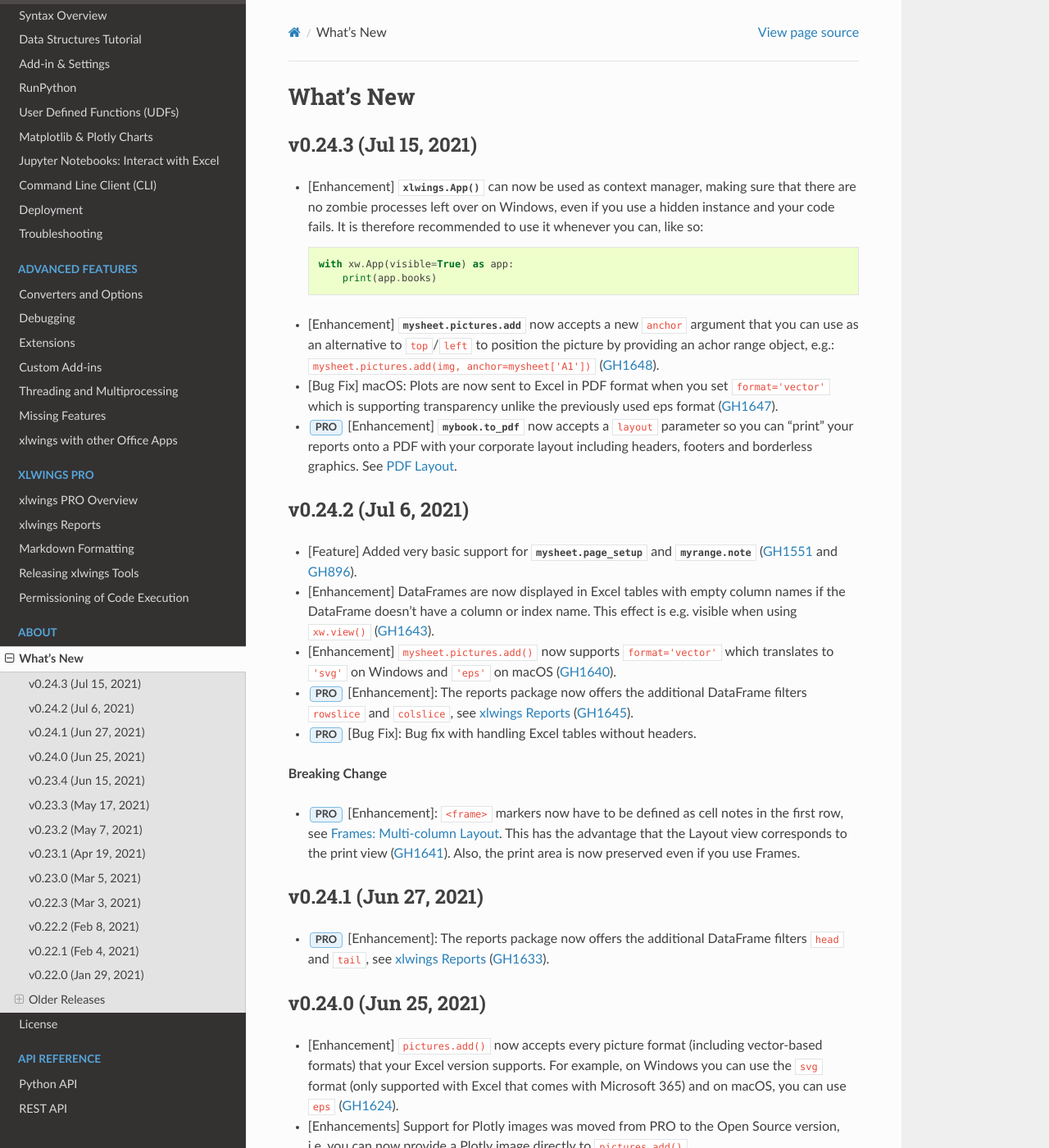
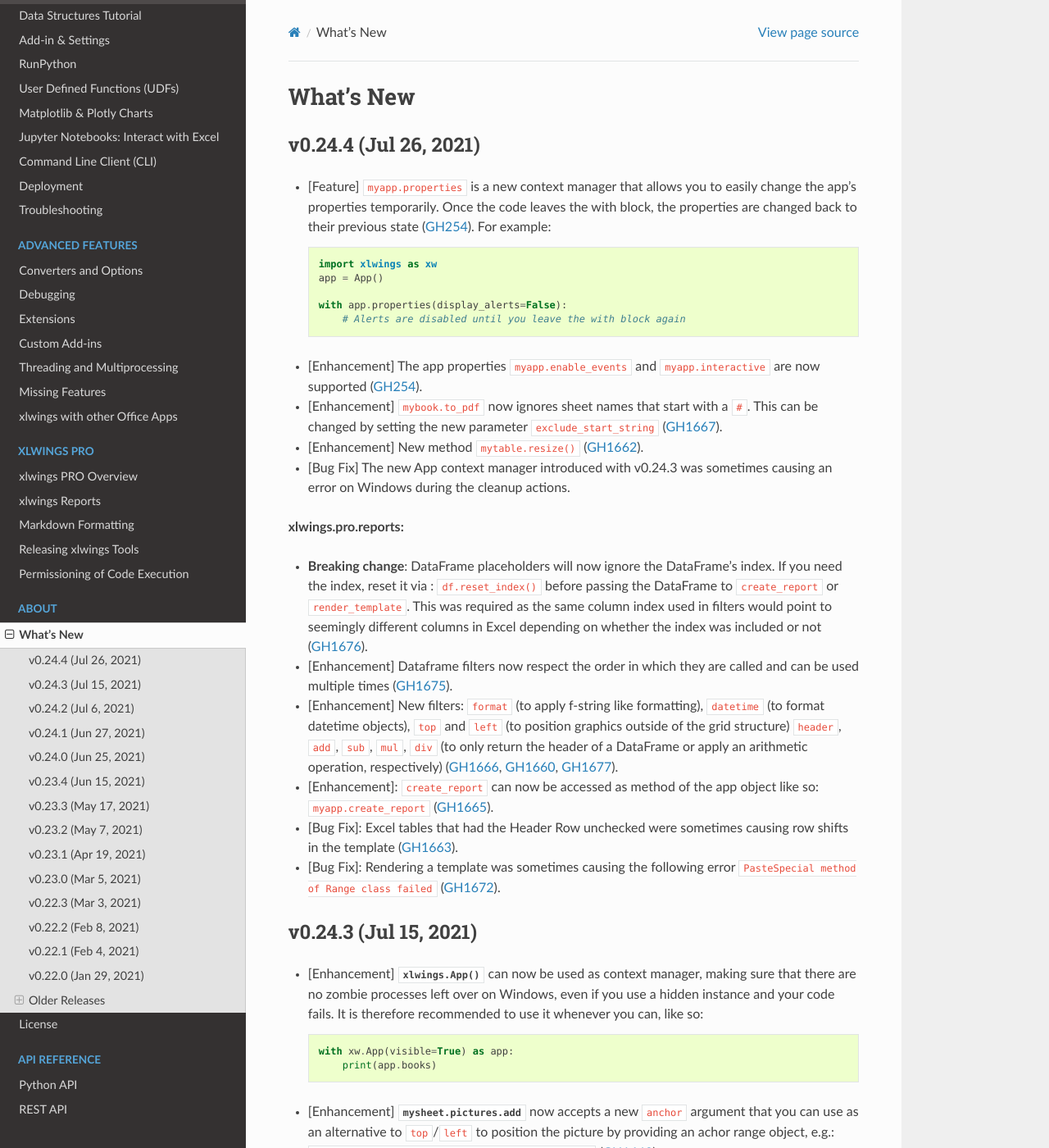
Before and after one commit to xlwings/xlwings, a Sphinx documentation site: the page built from docs/whatsnew.rst, in a window 1280 px wide and 1400 px high. Shown: the whole window at 82% size. Built offline with Sphinx 7.4.7 and the Read the Docs theme 2.0.0, drawn with Linux system fonts in a browser that asks for light colours.

Commit message:
release notes

```diff
--- a/docs/whatsnew.rst
+++ b/docs/whatsnew.rst
@@ -1,5 +1,30 @@
 What's New
 ==========
+
+v0.24.4 (Jul 26, 2021)
+----------------------
+
+* [Feature] ``myapp.properties`` is a new context manager that allows you to easily change the app’s properties temporarily. Once the code leaves the with block, the properties are changed back to their previous state (:issue:`254`). For example::
+
+    import xlwings as xw
+    app = App()
+
+    with app.properties(display_alerts=False):
+        # Alerts are disabled until you leave the with block again
+
+* [Enhancement] The app properties ``myapp.enable_events`` and ``myapp.interactive`` are now supported (:issue:`254`).
+* [Enhancement] ``mybook.to_pdf`` now ignores sheet names that start with a ``#``. This can be changed by setting the new parameter ``exclude_start_string`` (:issue:`1667`).
+* [Enhancement] New method ``mytable.resize()`` (:issue:`1662`).
+* [Bug Fix] The new App context manager introduced with v0.24.3 was sometimes causing an error on Windows during the cleanup actions.
+
+**xlwings.pro.reports:**
+
+* **Breaking change**: DataFrame placeholders will now ignore the DataFrame's index. If you need the index, reset it via : ``df.reset_index()`` before passing the DataFrame to ``create_report`` or ``render_template``. This was required as the same column index used in filters would point to seemingly different columns in Excel depending on whether the index was included or not (:issue:`1676`).
+* [Enhancement] Dataframe filters now respect the order in which they are called and can be used multiple times (:issue:`1675`).
+* [Enhancement] New filters: ``format`` (to apply f-string like formatting), ``datetime`` (to format datetime objects), ``top`` and  ``left`` (to position graphics outside of the grid structure) ``header``, ``add``, ``sub``, ``mul``, ``div`` (to only return the header of a DataFrame or apply an arithmetic operation, respectively) (:issue:`1666`, :issue:`1660`, :issue:`1677`).
+* [Enhancement]: ``create_report`` can now be accessed as method of the app object like so: ``myapp.create_report`` (:issue:`1665`).
+* [Bug Fix]: Excel tables that had the Header Row unchecked were sometimes causing row shifts in the template (:issue:`1663`).
+* [Bug Fix]: Rendering a template was sometimes causing the following error ``PasteSpecial method of Range class failed`` (:issue:`1672`).
 
 v0.24.3 (Jul 15, 2021)
 ----------------------
```
